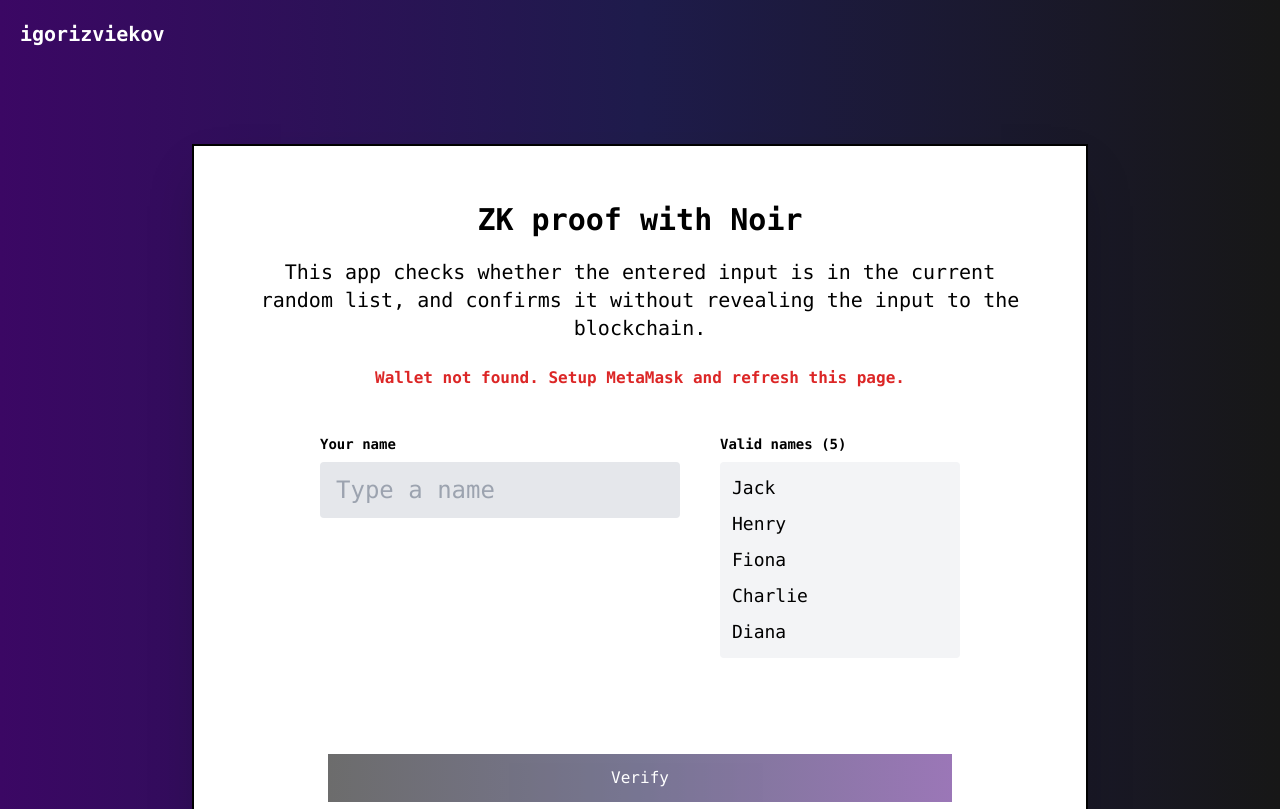
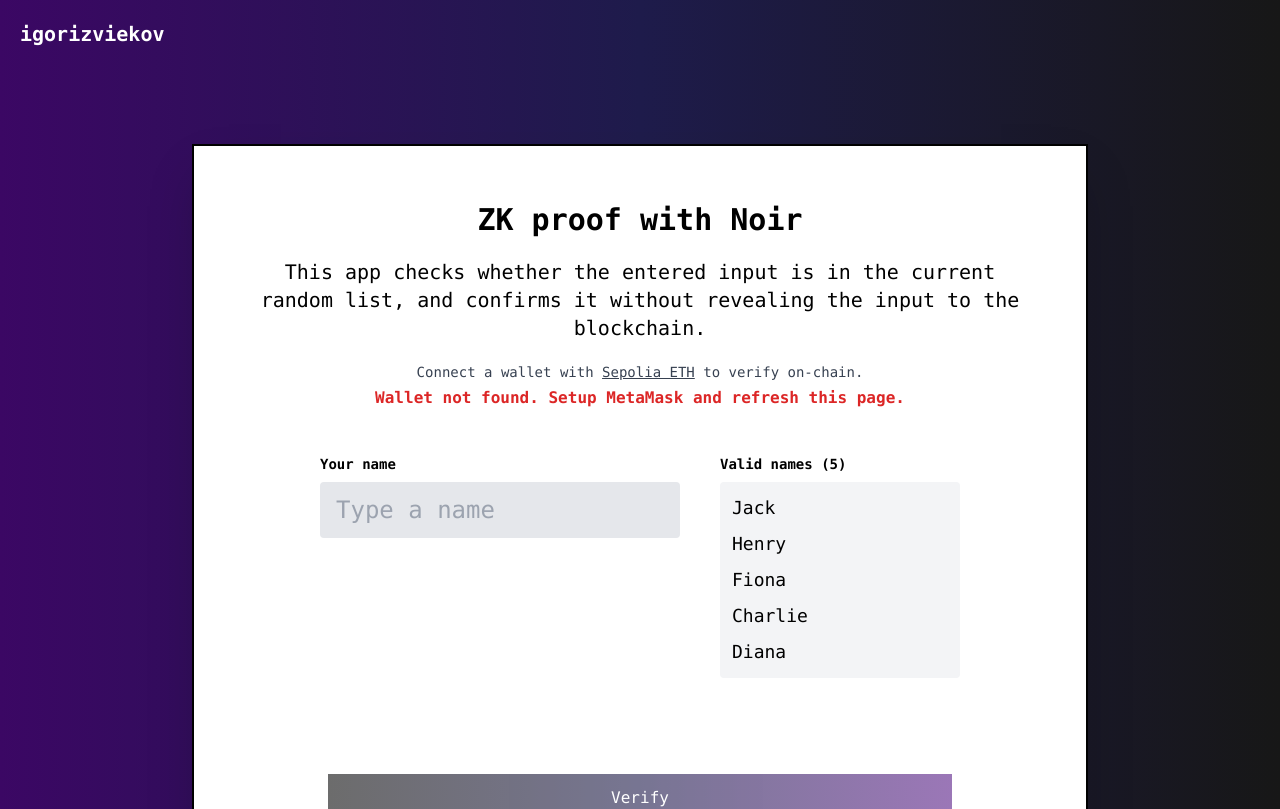
Before and after one commit to igorizviekov/zk-noir-practice, a Next.js app: page / in a window 1280 px wide. Shown: the top 809 px of the page. Built offline with nearby package versions, Linux system fonts and the light colour scheme.

Commit message:
feat: UX instructions

```diff
--- a/components/component.tsx
+++ b/components/component.tsx
@@ -277,11 +277,32 @@ function Component() {
     <div className="flex flex-col items-center font-mono w-full px-2 sm:px-4">
       <div className="w-full max-w-4xl p-6 sm:p-10 md:p-14 mt-24 mb-10 border-2 border-black text-center bg-white shadow-2xl overflow-hidden">
         <div>
-          <h1 className="text-3xl font-bold">ZK proof with Noir</h1>
+          <h1 className="text-3xl font-bold">
+            <a
+              href="https://github.com/igorizviekov/zk-noir-practice"
+              target="_blank"
+              rel="noreferrer"
+              className="hover:underline"
+            >
+              ZK proof with Noir
+            </a>
+          </h1>
           <h2 className="text-xl py-5">
             This app checks whether the entered input is in the current random list, and confirms it
             without revealing the input to the blockchain.
           </h2>
+          <p className="text-sm text-gray-700">
+            Connect a wallet with{' '}
+            <a
+              href="https://cloud.google.com/application/web3/faucet/ethereum/sepolia"
+              target="_blank"
+              rel="noreferrer"
+              className="underline"
+            >
+              Sepolia ETH
+            </a>{' '}
+            to verify on-chain.
+          </p>
           {!walletAvailable && (
             <p className="text-sm sm:text-base py-1 text-red-600 font-semibold">
               Wallet not found. Setup MetaMask and refresh this page.
```
